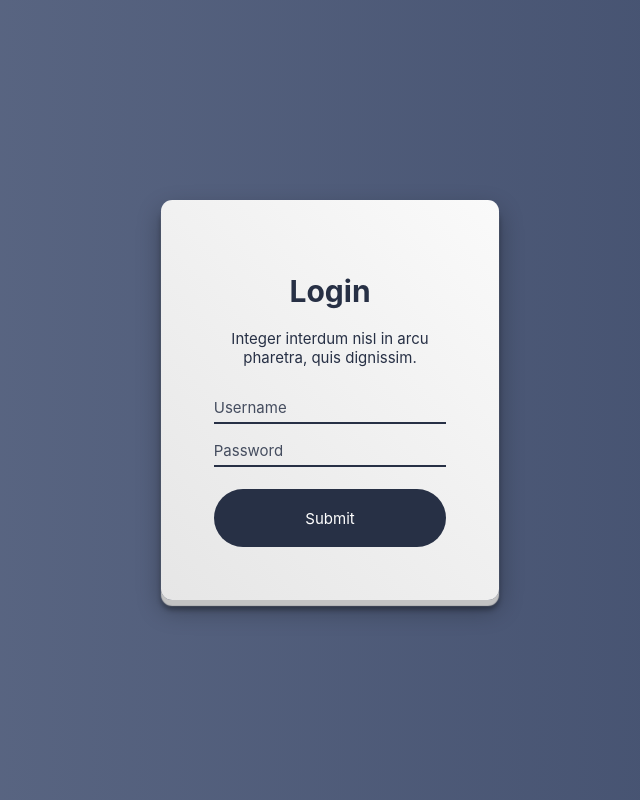
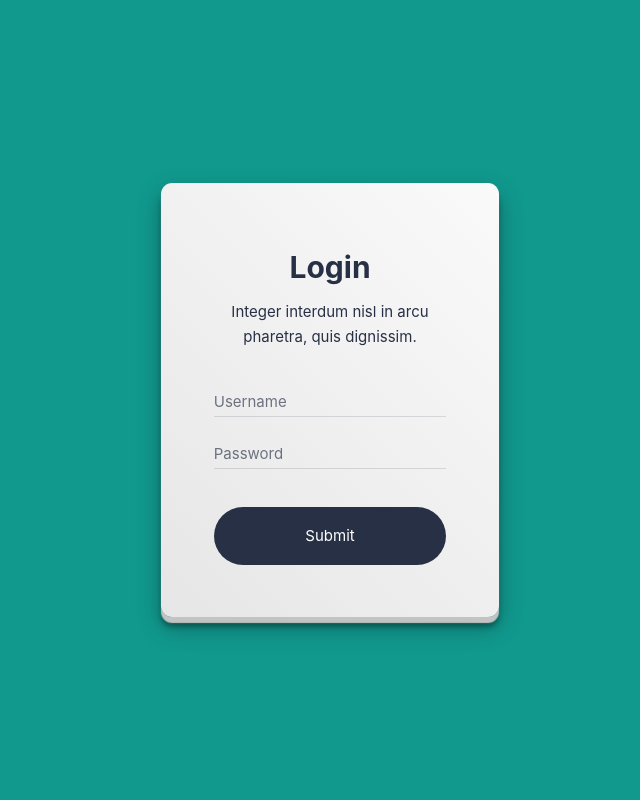
Before and after one commit to ihansson/check-it-app, a React (Create React App) app: page / in a window 1280 px wide. Shown: the whole page, without its empty margins (310-950 px from the left). Built offline with nearby package versions, Linux system fonts and the light colour scheme; a web font is replaced by a local one.

Commit message:
further login styling

```diff
--- a/src/App.scss
+++ b/src/App.scss
@@ -33,7 +33,7 @@ button {
 .App- {
 
 	&page {
-  		background: linear-gradient(to right, #606c88, #3f4c6b);
+  		background: #11998e;
 		min-height: 100vh;
 		display: flex;
 		flex-direction: column;
@@ -41,6 +41,7 @@ button {
 		justify-content: center;
 		padding: 1.5em;
 		font-size: calc(7px + 1vmin);
+		line-height: 1.65em;
 	}
 
 	&box {
@@ -56,29 +57,34 @@ button {
 	}
 
 	&input-line {
-		margin: 0.75em 0 0;
+		margin: 1.5em 0 0;
 		border: 0px;
 		width: 100%;
 		padding: 5px 0;
 		background: none;
 		outline: 0;
-		border-bottom: 0.15em solid $color;
+		border-bottom: 0.1em solid rgba(39,48,69,0.15);
 		font-size: 1em;
 		color: $color;
 		&::placeholder {
-			color: rgba(39,48,69,0.85);
+			color: rgba(39,48,69,0.65);
 		}
 	}
 
 	&button {
 		background: $color;
 		color: white;
-		margin-top: 1.5em;
+		margin-top: 2.5em;
 		border: 0px;
 		border-radius: 2em;
 		width: 100%;
 		font-size: 1em;
 		padding: 1.3em 0.5em;
+		outline: 0;
+		cursor: pointer;
+		&:hover {
+			background: #11998e;
+		}
 	}
 
 	&error {
```
